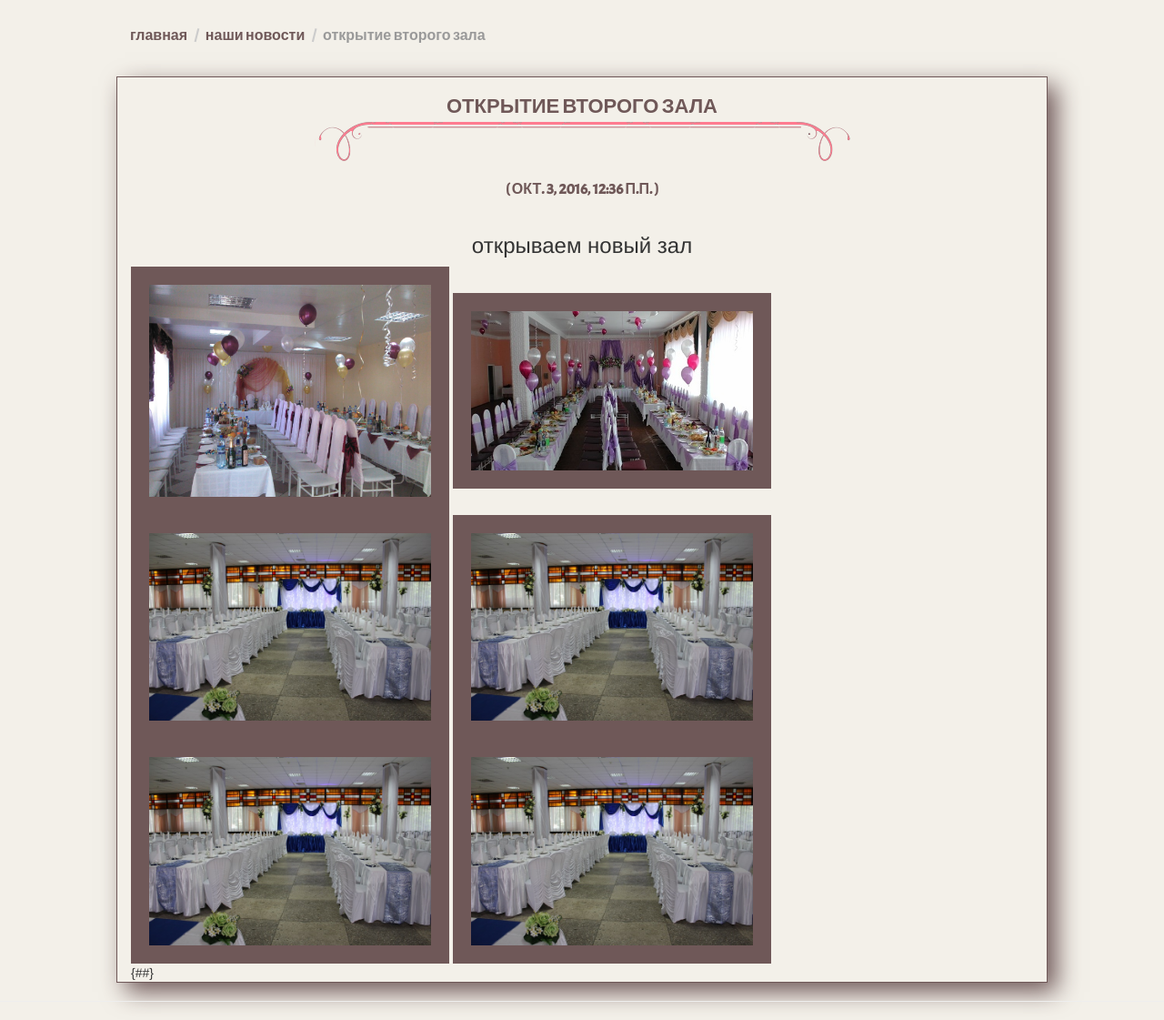
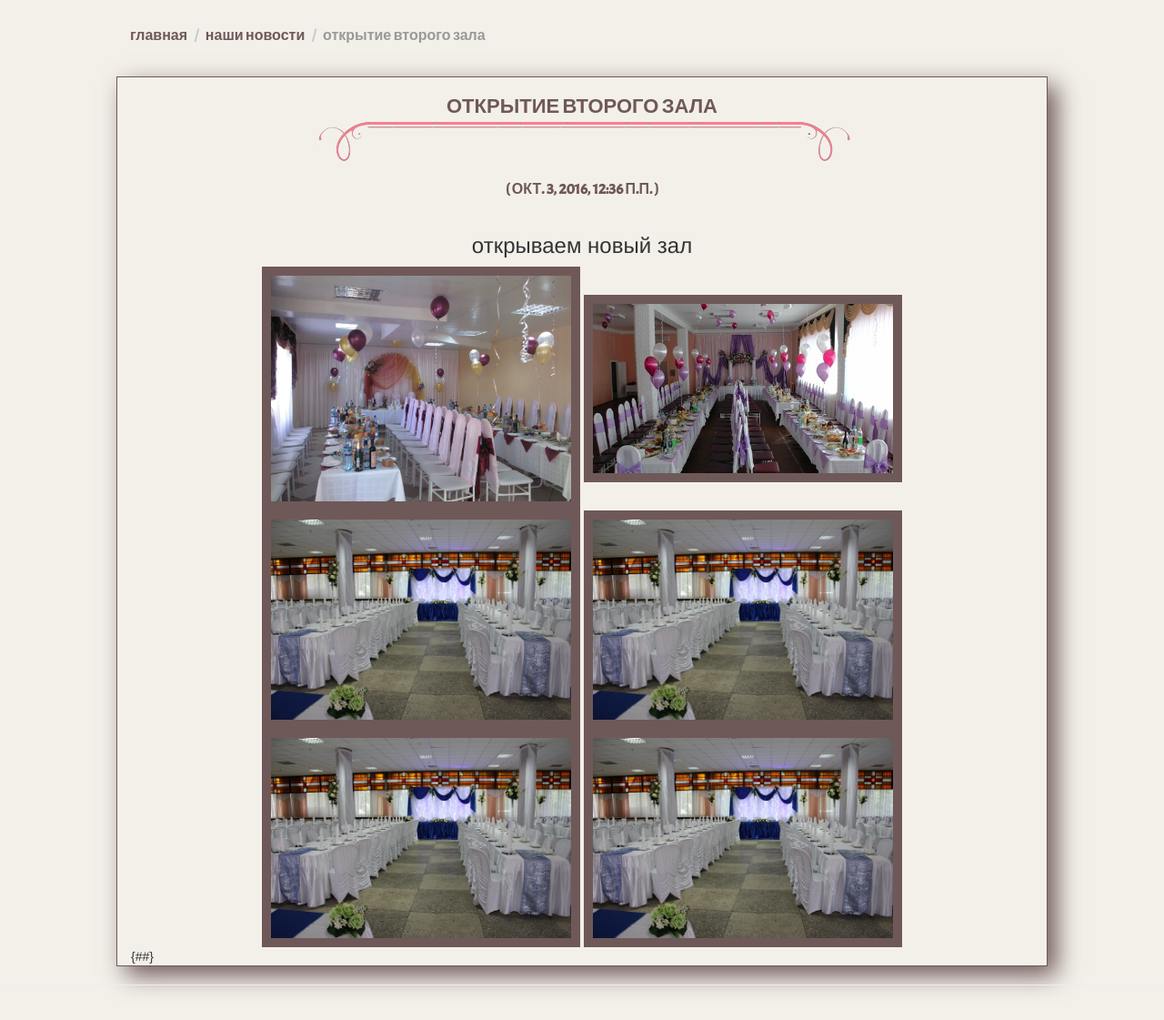
Before and after one commit to che4web/canteen, a Django app: page /news/1/ in a window 1280 px wide. Shown: the whole page at 91% size. After the commit the page ends 1090 px from the top, so only its background shows below. Run offline with Django 3.2, Linux system fonts and the light colour scheme; data comes from the database, SQL or seed files in the repository; some libraries are stand-ins or nearby versions.

Commit message:
delete paper change photos on news

```diff
--- a/app/static/app/content/site.css
+++ b/app/static/app/content/site.css
@@ -163,7 +163,6 @@ section h2::after{
 .main__menu__block__main{
     padding-left:10%;
     padding-right:10%;
-    background: url(../../../static/img_sources/paper-white.jpg) no-repeat center;
     background-size: cover;
 }
 
@@ -565,7 +564,13 @@ footer{
     max-height:30px;
     background-size:cover;
     padding:1%;
-    }
+}
+
+.section_news__photos
+{
+    text-align:center;
+    margin:0 auto;
+}
 
 .section_news__photos img{
     height:auto;
@@ -573,5 +578,5 @@ footer{
     max-width:350px;
     max-height:700px;
     background-size:cover;
-    border: 20px solid #6F5858;
+    border: 10px solid #6F5858;
     }
```
Also changed, not shown: 2 other files.
